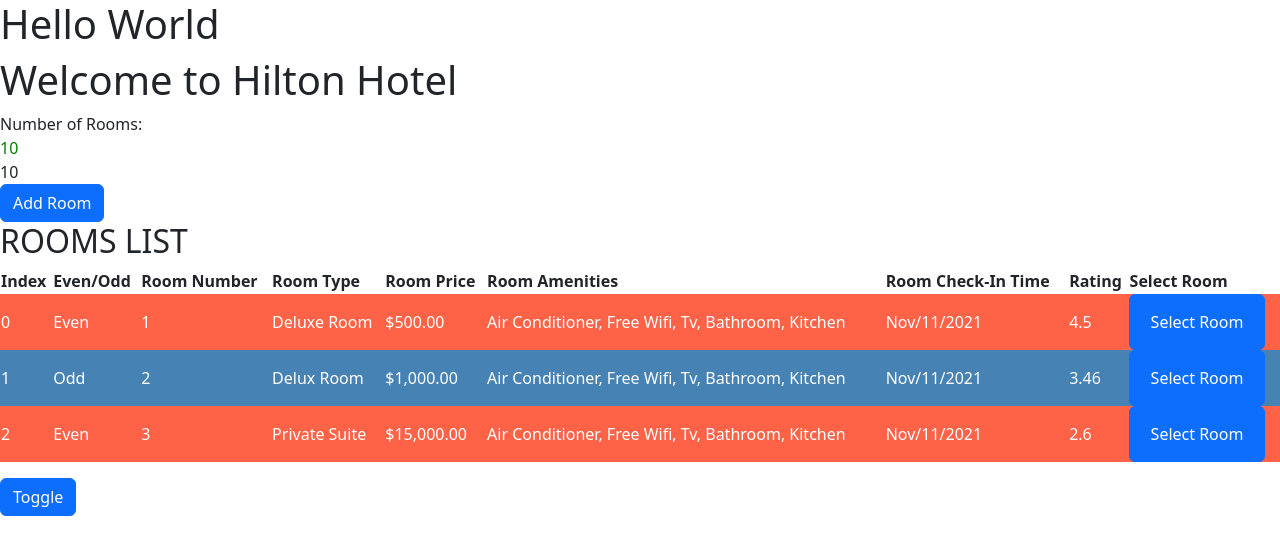
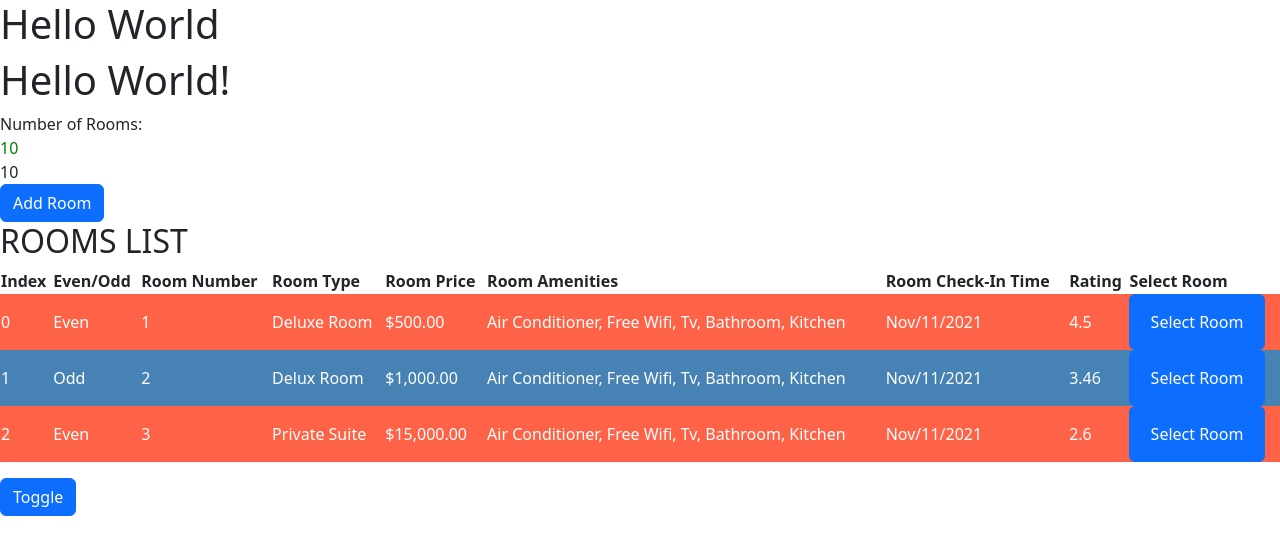
Before and after one commit to mramireztribe/hotelinventoryapp, an Angular app: page / in a window 1280 px wide. Shown: the top 554 px of the page. Built offline with nearby package versions, Linux system fonts and the light colour scheme.

Commit message:
added ngAfterViewInit

```diff
--- a/package.json
+++ b/package.json
@@ -19,6 +19,7 @@
     "@angular/platform-browser-dynamic": "^14.0.0",
     "@angular/router": "^14.0.0",
     "@ng-bootstrap/ng-bootstrap": "^13.0.0",
+    "@types/stripe-v3": "^3.1.27",
     "bootstrap": "^5.2.1",
     "ngx-bootstrap": "^9.0.0",
     "rxjs": "~7.5.0",
--- a/src/app/app.module.ts
+++ b/src/app/app.module.ts
@@ -5,12 +5,14 @@
 import { AppComponent } from './app.component';
 import { RoomsComponent } from './rooms/rooms.component';
 import { RoomsListComponent } from './rooms/rooms-list/rooms-list.component';
+import { HeaderComponent } from './header/header.component';
 
 @NgModule({
   declarations: [
     AppComponent,
     RoomsComponent,
-    RoomsListComponent
+    RoomsListComponent,
+    HeaderComponent
   ],
   imports: [
     BrowserModule,
--- /dev/null
+++ b/src/app/header/header.component.html
@@ -0,0 +1 @@
+<h1>{{title}}</h1>
--- /dev/null
+++ b/src/app/header/header.component.ts
@@ -0,0 +1,17 @@
+import { Component, OnInit } from '@angular/core';
+
+@Component({
+  selector: 'hinv-header',
+  templateUrl: './header.component.html',
+  styleUrls: ['./header.component.scss']
+})
+export class HeaderComponent implements OnInit {
+
+  title: string = 'Hello World!';
+
+  constructor() { }
+
+  ngOnInit(): void {
+  }
+
+}
--- a/src/app/rooms/rooms.component.html
+++ b/src/app/rooms/rooms.component.html
@@ -1,4 +1,5 @@
-<h1>Welcome to {{ hotelName }}</h1>
+<!-- <h1>Welcome to {{ hotelName }}</h1> -->
+<hinv-header></hinv-header>
 
 <div [hidden]="hideRooms">
   Number of Rooms:
--- a/src/app/rooms/rooms.component.ts
+++ b/src/app/rooms/rooms.component.ts
@@ -1,4 +1,5 @@
-import { Component, DoCheck, OnChanges, OnInit, SimpleChanges } from '@angular/core';
+import { HeaderComponent } from './../header/header.component';
+import { AfterViewInit, Component, DoCheck, OnChanges, OnInit, SimpleChanges, ViewChild } from '@angular/core';
 import { Room, RoomList } from './rooms';
 
 @Component({
@@ -6,7 +7,7 @@
   templateUrl: './rooms.component.html',
   styleUrls: ['./rooms.component.scss']
 })
-export class RoomsComponent implements OnInit, DoCheck {
+export class RoomsComponent implements OnInit, DoCheck, AfterViewInit {
 
   hotelName = 'Hilton Hotel';
   numberOfRooms = 10;
@@ -54,9 +55,12 @@
     }
   ];
 
+  @ViewChild(HeaderComponent, { static: true }) headerComponent!: HeaderComponent;
+
   constructor() { }
 
   ngOnInit(): void {
+    console.log(this.headerComponent.title);
     this.roomList = [
       {
         roomNumber: 1,
@@ -95,6 +99,10 @@
     console.log('ngDoCheck called');
   }
 
+  ngAfterViewInit(): void {
+    console.log('headerComponent', this.headerComponent);
+  }
+
   toggle() {
     this.hideRooms = !this.hideRooms;
     this.title = "Room List";
```
Also changed, not shown: src/app/header/header.component.scss (added), 2 other files (tests, documents, lock files or other folders).
